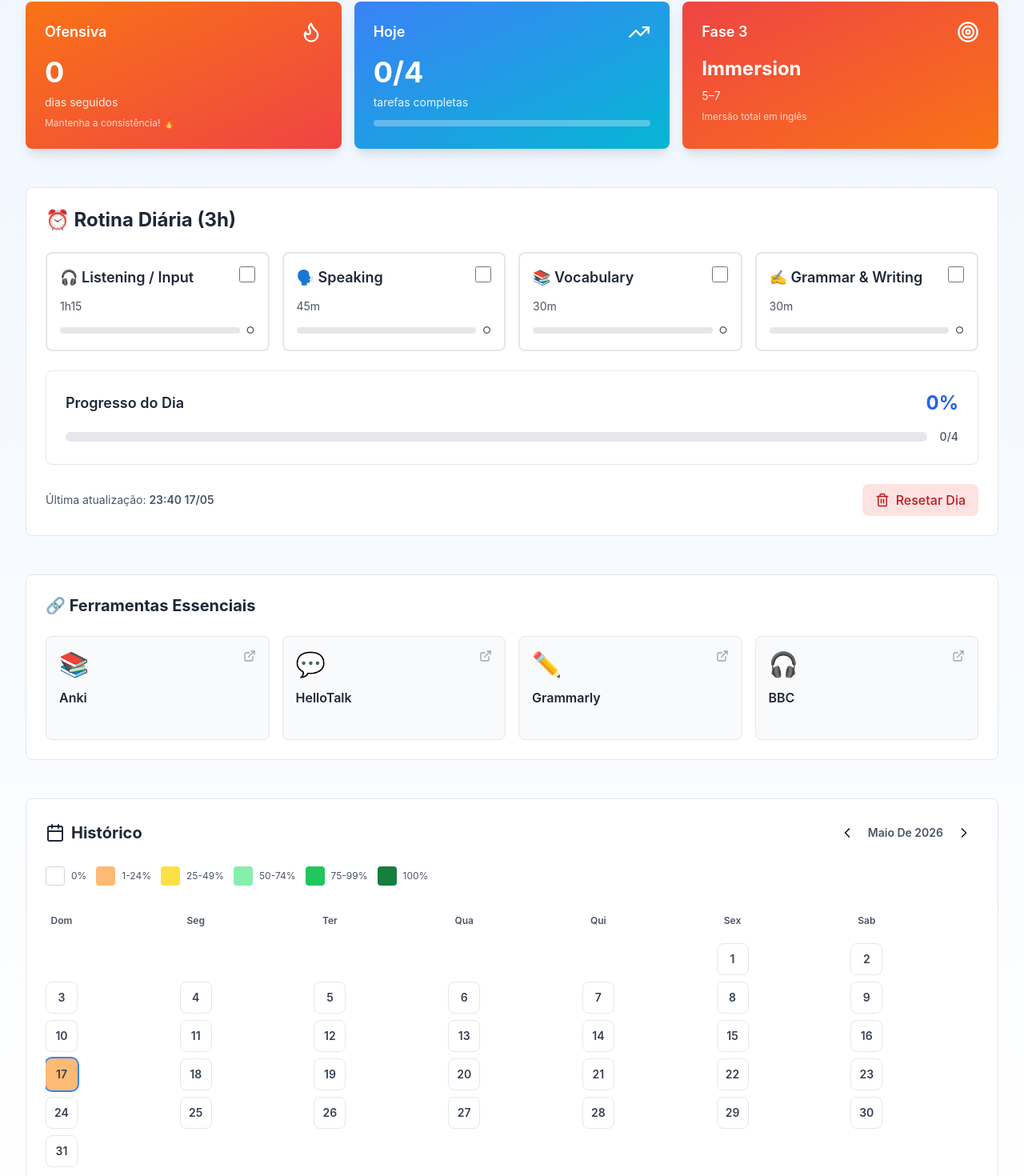
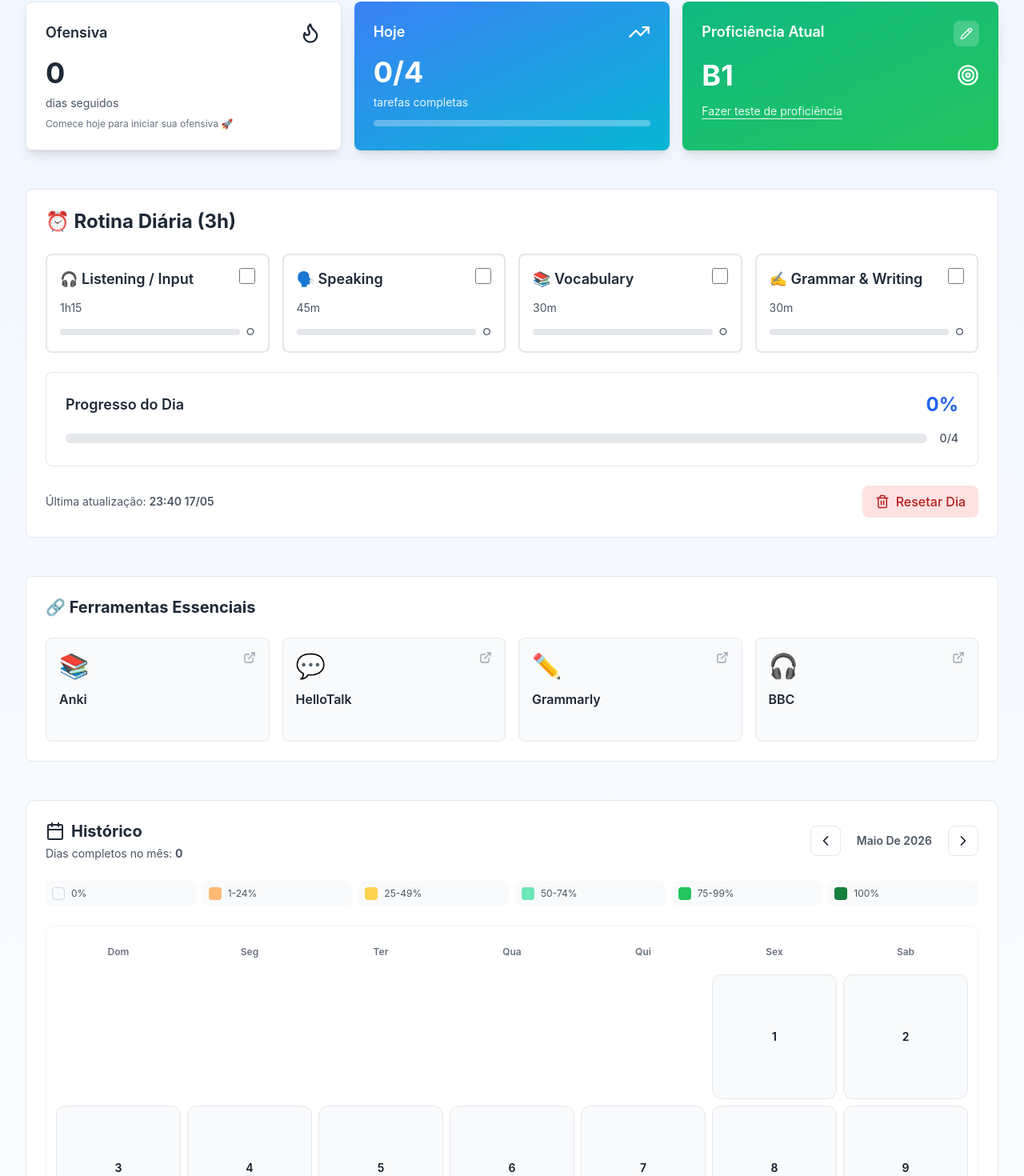
Before and after one commit to Maia-th/English-Roadmap, a React (Vite) app: page / in a window 1280 px wide. Shown: the part 235-1705 px from the top of the page at 80% size. Built offline with nearby package versions, Linux system fonts and the light colour scheme; the HTML template or start-up script is replaced by a standard one.

Commit message:
feat: improve roadmap layout and dashboard cards UX
Agent-Logs-Url: https://github.com/Maia-th/english-roadmap/sessions/4ccbaa0e-0e72-44d7-9f0f-a2716ce480c6

Co-authored-by: Maia-th <102745157+Maia-th@users.noreply.github.com>

```diff
--- a/src/components/DailyOffensive.jsx
+++ b/src/components/DailyOffensive.jsx
@@ -1,11 +1,57 @@
 import React, { useState, useEffect } from 'react'
-import { Flame, TrendingUp, Target } from 'lucide-react'
+import { Flame, TrendingUp, Target, Pencil, X } from 'lucide-react'
 import dataService from '../services/dataService'
-import { roadmapData } from '../data/roadmapData'
 
 function DailyOffensive() {
   const [stats, setStats] = useState(null)
   const [isLoading, setIsLoading] = useState(true)
+  const [showLevelModal, setShowLevelModal] = useState(false)
+
+  const proficiencyLevels = ['A1', 'A2', 'B1', 'B2', 'C1']
+
+  const offensiveStyleByStreak = (streak) => {
+    if (streak <= 0) {
+      return {
+        card: 'bg-white dark:bg-gray-800 border border-gray-200 dark:border-gray-700 text-gray-800 dark:text-gray-100',
+        subtitle: 'text-gray-600 dark:text-gray-400',
+        helper: 'text-gray-500 dark:text-gray-400',
+      }
+    }
+
+    if (streak <= 2) {
+      return {
+        card: 'bg-gradient-to-br from-green-200 to-emerald-300 dark:from-green-700 dark:to-emerald-800 text-green-950 dark:text-green-50',
+        subtitle: 'text-green-800 dark:text-green-200',
+        helper: 'text-green-700 dark:text-green-300',
+      }
+    }
+
+    if (streak <= 5) {
+      return {
+        card: 'bg-gradient-to-br from-green-400 to-emerald-500 dark:from-green-600 dark:to-emerald-700 text-white',
+        subtitle: 'text-white/90',
+        helper: 'text-white/80',
+      }
+    }
+
+    return {
+      card: 'bg-gradient-to-br from-orange-500 to-red-500 text-white',
+      subtitle: 'text-white/90',
+      helper: 'text-white/80',
+    }
+  }
+
+  const proficiencyStyleByLevel = (level) => {
+    const styleMap = {
+      A1: 'from-sky-500 to-blue-500',
+      A2: 'from-cyan-500 to-teal-500',
+      B1: 'from-emerald-500 to-green-500',
+      B2: 'from-violet-500 to-purple-500',
+      C1: 'from-orange-500 to-red-500',
+    }
+
+    return styleMap[level] || styleMap.A1
+  }
 
   useEffect(() => {
     loadStats()
@@ -30,19 +76,29 @@ function DailyOffensive() {
     )
   }
 
-  const currentPhase = roadmapData.phases.find(p => p.id === stats.phase)
+  const offensiveStyles = offensiveStyleByStreak(stats.streak)
+  const proficiencyGradient = proficiencyStyleByLevel(stats.proficiencyLevel)
+
+  const handleLevelUpdate = async (level) => {
+    await dataService.updateProficiencyLevel(level)
+    await loadStats()
+    setShowLevelModal(false)
+  }
 
   return (
+    <>
     <div className="grid grid-cols-1 md:grid-cols-3 gap-4 mb-8">
       {/* Streak */}
-      <div className="bg-gradient-to-br from-orange-500 to-red-500 p-6 rounded-lg text-white shadow-lg">
+      <div className={`p-6 rounded-lg shadow-lg transition-all duration-300 ${offensiveStyles.card}`}>
         <div className="flex items-center justify-between mb-4">
           <h3 className="text-lg font-semibold">Ofensiva</h3>
           <Flame size={28} />
         </div>
         <div className="text-4xl font-bold mb-2">{stats.streak}</div>
-        <p className="text-sm opacity-90">dias seguidos</p>
-        <p className="text-xs opacity-75 mt-2">Mantenha a consistência! 🔥</p>
+        <p className={`text-sm ${offensiveStyles.subtitle}`}>dias seguidos</p>
+        <p className={`text-xs mt-2 ${offensiveStyles.helper}`}>
+          {stats.streak === 0 ? 'Comece hoje para iniciar sua ofensiva 🚀' : 'Mantenha a consistência! 🔥'}
+        </p>
       </div>
 
       {/* Progresso Hoje */}
@@ -61,17 +117,67 @@ function DailyOffensive() {
         </div>
       </div>
 
-      {/* Fase Atual */}
-      <div className={`bg-gradient-to-br ${currentPhase.color} p-6 rounded-lg text-white shadow-lg`}>
-        <div className="flex items-center justify-between mb-4">
-          <h3 className="text-lg font-semibold">Fase {stats.phase}</h3>
+      {/* Proficiência Atual */}
+      <div className={`bg-gradient-to-br ${proficiencyGradient} p-6 rounded-lg text-white shadow-lg transition-all duration-300`}>
+        <div className="flex items-start justify-between mb-4">
+          <h3 className="text-lg font-semibold">Proficiência Atual</h3>
+          <button
+            onClick={() => setShowLevelModal(true)}
+            className="p-2 rounded-lg bg-white/20 hover:bg-white/30 transition-smooth"
+            aria-label="Editar nível de proficiência"
+          >
+            <Pencil size={16} />
+          </button>
+        </div>
+        <div className="flex items-center justify-between mb-3">
+          <div className="text-4xl font-bold">{stats.proficiencyLevel}</div>
           <Target size={28} />
         </div>
-        <div className="text-2xl font-bold mb-2">{currentPhase.title}</div>
-        <p className="text-sm opacity-90">{currentPhase.months}</p>
-        <p className="text-xs opacity-75 mt-2">{currentPhase.objective}</p>
+        <a
+          href="https://www.efset.org/pt/"
+          target="_blank"
+          rel="noopener noreferrer"
+          className="text-sm text-white/90 hover:text-white underline underline-offset-4"
+        >
+          Fazer teste de proficiência
+        </a>
       </div>
     </div>
+    {showLevelModal && (
+      <div className="fixed inset-0 z-50 flex items-center justify-center p-4 bg-gray-900/60 backdrop-blur-sm">
+        <div className="w-full max-w-md bg-white dark:bg-gray-800 rounded-xl border border-gray-200 dark:border-gray-700 shadow-2xl">
+          <div className="flex items-center justify-between p-5 border-b border-gray-200 dark:border-gray-700">
+            <h3 className="text-lg font-bold text-gray-900 dark:text-gray-100">Editar proficiência</h3>
+            <button
+              onClick={() => setShowLevelModal(false)}
+              className="p-2 rounded-lg text-gray-500 hover:bg-gray-100 dark:hover:bg-gray-700"
+              aria-label="Fechar modal"
+            >
+              <X size={18} />
+            </button>
+          </div>
+          <div className="p-5">
+            <p className="text-sm text-gray-600 dark:text-gray-400 mb-4">Selecione seu nível atual:</p>
+            <div className="grid grid-cols-3 sm:grid-cols-5 gap-2">
+              {proficiencyLevels.map((level) => (
+                <button
+                  key={level}
+                  onClick={() => handleLevelUpdate(level)}
+                  className={`px-3 py-2 rounded-lg font-bold transition-smooth ${
+                    stats.proficiencyLevel === level
+                      ? 'bg-blue-600 text-white'
+                      : 'bg-gray-100 dark:bg-gray-700 text-gray-700 dark:text-gray-200 hover:bg-gray-200 dark:hover:bg-gray-600'
+                  }`}
+                >
+                  {level}
+                </button>
+              ))}
+            </div>
+          </div>
+        </div>
+      </div>
+    )}
+    </>
   )
 }
 
--- a/src/components/HistoryCalendar.jsx
+++ b/src/components/HistoryCalendar.jsx
@@ -38,13 +38,13 @@ function HistoryCalendar() {
 
   const getDayColor = (dateStr, percentage) => {
     if (percentage === 0 && !history[dateStr]) {
-      return 'bg-white dark:bg-gray-800 border border-gray-200 dark:border-gray-700'
+      return 'bg-gray-50 dark:bg-gray-800/80 border border-gray-200 dark:border-gray-700 hover:bg-gray-100 dark:hover:bg-gray-700'
     }
-    if (percentage === 100) return 'bg-green-700 hover:bg-green-800'
-    if (percentage >= 75) return 'bg-green-500 hover:bg-green-600'
-    if (percentage >= 50) return 'bg-green-300 hover:bg-green-400'
-    if (percentage >= 25) return 'bg-yellow-300 hover:bg-yellow-400'
-    return 'bg-orange-300 hover:bg-orange-400'
+    if (percentage === 100) return 'bg-green-700 hover:bg-green-800 text-white'
+    if (percentage >= 75) return 'bg-green-500 hover:bg-green-600 text-white'
+    if (percentage >= 50) return 'bg-emerald-300 hover:bg-emerald-400 text-emerald-950'
+    if (percentage >= 25) return 'bg-amber-300 hover:bg-amber-400 text-amber-950'
+    return 'bg-orange-300 hover:bg-orange-400 text-orange-950'
   }
 
   const days = []
@@ -64,27 +64,35 @@ function HistoryCalendar() {
   }
 
   const monthName = currentMonth.toLocaleDateString('pt-BR', { month: 'long', year: 'numeric' })
+  const completedDaysInMonth = Object.values(history).filter(day => day.tasks.every(task => task)).length
 
   return (
-    <div className="bg-white dark:bg-gray-800 p-6 rounded-lg border border-gray-200 dark:border-gray-700">
-      <div className="flex items-center justify-between mb-6">
+    <div className="bg-white dark:bg-gray-800 p-4 sm:p-6 rounded-xl border border-gray-200 dark:border-gray-700 shadow-sm">
+      <div className="flex flex-col sm:flex-row sm:items-center sm:justify-between gap-4 mb-6">
+        <div>
           <h2 className="text-xl font-bold text-gray-800 dark:text-gray-200 flex items-center gap-2">
             <Calendar size={24} />
             Histórico
           </h2>
-        <div className="flex items-center gap-2">
+          <p className="text-sm text-gray-600 dark:text-gray-400 mt-1">
+            Dias completos no mês: <span className="font-bold">{completedDaysInMonth}</span>
+          </p>
+        </div>
+        <div className="flex items-center gap-2 self-start sm:self-auto">
           <button
             onClick={() => setCurrentMonth(new Date(currentMonth.getFullYear(), currentMonth.getMonth() - 1))}
-            className="p-2 hover:bg-gray-100 dark:hover:bg-gray-700 rounded-lg transition-smooth"
+            className="p-2 hover:bg-gray-100 dark:hover:bg-gray-700 rounded-lg transition-smooth border border-gray-200 dark:border-gray-600"
+            aria-label="Mês anterior"
           >
             <ChevronLeft size={20} />
           </button>
-          <span className="text-sm font-semibold text-gray-600 dark:text-gray-400 min-w-fit capitalize">
+          <span className="text-sm font-semibold text-gray-600 dark:text-gray-400 min-w-fit capitalize px-3">
             {monthName}
           </span>
           <button
             onClick={() => setCurrentMonth(new Date(currentMonth.getFullYear(), currentMonth.getMonth() + 1))}
-            className="p-2 hover:bg-gray-100 dark:hover:bg-gray-700 rounded-lg transition-smooth"
+            className="p-2 hover:bg-gray-100 dark:hover:bg-gray-700 rounded-lg transition-smooth border border-gray-200 dark:border-gray-600"
+            aria-label="Próximo mês"
           >
             <ChevronRight size={20} />
           </button>
@@ -92,39 +100,40 @@ function HistoryCalendar() {
       </div>
 
       {/* Legenda */}
-      <div className="flex flex-wrap gap-3 mb-6 text-xs">
-        <div className="flex items-center gap-2">
-          <div className="w-6 h-6 bg-white dark:bg-gray-700 border border-gray-300 dark:border-gray-600 rounded" />
+      <div className="grid grid-cols-2 sm:grid-cols-3 lg:grid-cols-6 gap-2 mb-6 text-xs">
+        <div className="flex items-center gap-2 p-2 rounded-lg bg-gray-50 dark:bg-gray-700/50">
+          <div className="w-4 h-4 bg-gray-50 dark:bg-gray-700 border border-gray-300 dark:border-gray-600 rounded" />
           <span className="text-gray-600 dark:text-gray-400">0%</span>
         </div>
-        <div className="flex items-center gap-2">
-          <div className="w-6 h-6 bg-orange-300 rounded" />
+        <div className="flex items-center gap-2 p-2 rounded-lg bg-gray-50 dark:bg-gray-700/50">
+          <div className="w-4 h-4 bg-orange-300 rounded" />
           <span className="text-gray-600 dark:text-gray-400">1-24%</span>
         </div>
-        <div className="flex items-center gap-2">
-          <div className="w-6 h-6 bg-yellow-300 rounded" />
+        <div className="flex items-center gap-2 p-2 rounded-lg bg-gray-50 dark:bg-gray-700/50">
+          <div className="w-4 h-4 bg-amber-300 rounded" />
           <span className="text-gray-600 dark:text-gray-400">25-49%</span>
         </div>
-        <div className="flex items-center gap-2">
-          <div className="w-6 h-6 bg-green-300 rounded" />
+        <div className="flex items-center gap-2 p-2 rounded-lg bg-gray-50 dark:bg-gray-700/50">
+          <div className="w-4 h-4 bg-emerald-300 rounded" />
           <span className="text-gray-600 dark:text-gray-400">50-74%</span>
         </div>
-        <div className="flex items-center gap-2">
-          <div className="w-6 h-6 bg-green-500 rounded" />
+        <div className="flex items-center gap-2 p-2 rounded-lg bg-gray-50 dark:bg-gray-700/50">
+          <div className="w-4 h-4 bg-green-500 rounded" />
           <span className="text-gray-600 dark:text-gray-400">75-99%</span>
         </div>
-        <div className="flex items-center gap-2">
-          <div className="w-6 h-6 bg-green-700 rounded" />
+        <div className="flex items-center gap-2 p-2 rounded-lg bg-gray-50 dark:bg-gray-700/50">
+          <div className="w-4 h-4 bg-green-700 rounded" />
           <span className="text-gray-600 dark:text-gray-400">100%</span>
         </div>
       </div>
 
       {/* Calendário */}
       <div className="overflow-x-auto">
-        <div className="grid grid-cols-7 gap-2 min-w-fit">
+        <div className="min-w-[320px] rounded-xl border border-gray-100 dark:border-gray-700 p-2 sm:p-3">
+          <div className="grid grid-cols-7 gap-1 sm:gap-2">
             {/* Cabeçalho dos dias da semana */}
             {['Dom', 'Seg', 'Ter', 'Qua', 'Qui', 'Sex', 'Sab'].map(day => (
-            <div key={day} className="w-10 h-10 flex items-center justify-center font-semibold text-gray-600 dark:text-gray-400 text-xs">
+              <div key={day} className="h-8 sm:h-10 flex items-center justify-center font-semibold text-gray-500 dark:text-gray-400 text-[11px] sm:text-xs">
                 {day}
               </div>
             ))}
@@ -144,21 +153,22 @@ function HistoryCalendar() {
                   className="relative"
                 >
                   <button
-                  className={`w-10 h-10 rounded-lg flex items-center justify-center font-semibold text-sm transition-all ${
+                    onClick={() => dateStr && setShowTooltip(showTooltip === dateStr ? null : dateStr)}
+                    className={`w-full aspect-square rounded-lg sm:rounded-xl flex items-center justify-center font-semibold text-xs sm:text-sm transition-all ${
                       color
                     } ${
-                    isToday ? 'ring-2 ring-blue-500' : ''
+                      isToday ? 'ring-2 ring-blue-500 ring-offset-2 ring-offset-white dark:ring-offset-gray-800' : ''
                     } ${
-                    dateStr ? 'text-gray-700 dark:text-gray-200 cursor-pointer' : ''
+                      !dateStr ? 'pointer-events-none' : ''
                     }`}
                     disabled={!dateStr}
                   >
-                  {displayDay}
+                    <span className={dateStr ? '' : 'invisible'}>{displayDay}</span>
                   </button>
 
                   {/* Tooltip */}
                   {showTooltip === dateStr && history[dateStr] && (
-                  <div className="absolute bottom-full left-1/2 transform -translate-x-1/2 mb-2 bg-gray-900 dark:bg-gray-700 text-white text-xs py-2 px-3 rounded whitespace-nowrap pointer-events-none z-10">
+                    <div className="absolute bottom-full left-1/2 transform -translate-x-1/2 mb-2 bg-gray-900 dark:bg-gray-700 text-white text-xs py-2 px-3 rounded whitespace-nowrap z-10 shadow-lg">
                       {percentage}% completo
                       <div className="absolute top-full left-1/2 transform -translate-x-1/2 border-4 border-transparent border-t-gray-900 dark:border-t-gray-700" />
                     </div>
@@ -169,6 +179,10 @@ function HistoryCalendar() {
           </div>
         </div>
       </div>
+      {isLoading && (
+        <p className="text-sm text-gray-500 dark:text-gray-400 mt-3">Carregando histórico...</p>
+      )}
+    </div>
   )
 }
 
--- a/src/data/roadmapData.js
+++ b/src/data/roadmapData.js
@@ -174,6 +174,30 @@ export const roadmapData = {
     },
   ],
 
+  strategies: [
+    {
+      title: 'Consistência diária',
+      description: 'Mantenha contato com inglês todos os dias, mesmo com sessões curtas.',
+      tips: ['Regra mínima de 30 minutos', 'Priorize speaking e listening', 'Evite dias em branco'],
+      accent: 'blue',
+      icon: '📅',
+    },
+    {
+      title: 'Imersão progressiva',
+      description: 'Aumente o uso do inglês no seu ambiente de trabalho e lazer a cada mês.',
+      tips: ['Celular e apps em inglês', 'Consumir conteúdo nativo', 'Estudar tecnologia em inglês'],
+      accent: 'purple',
+      icon: '🌍',
+    },
+    {
+      title: 'Feedback contínuo',
+      description: 'Meça evolução e ajuste o plano com base em resultados reais.',
+      tips: ['Revisão semanal', 'Simulações de conversa', 'Teste de proficiência a cada fase'],
+      accent: 'green',
+      icon: '📈',
+    },
+  ],
+
   mistakes: [
     '❌ Traduzir tudo',
     '❌ Estudar apenas gramática',
--- a/src/services/dataService.js
+++ b/src/services/dataService.js
@@ -16,6 +16,18 @@ const defaultData = {
   startDate: new Date(2026, 0, 1).toISOString(),
 }
 
+const defaultSettings = {
+  proficiencyLevel: null,
+}
+
+const phaseToProficiency = (phase) => {
+  if (phase <= 1) return 'A1'
+  if (phase === 2) return 'A2'
+  if (phase === 3) return 'B1'
+  if (phase === 4) return 'B2'
+  return 'C1'
+}
+
 // Simular delay de API
 const delay = (ms = 100) => new Promise(resolve => setTimeout(resolve, ms))
 
@@ -26,6 +38,10 @@ const dataService = {
     const existing = localStorage.getItem(STORAGE_KEY)
     if (!existing) {
       localStorage.setItem(STORAGE_KEY, JSON.stringify(defaultData))
+    }
+    const existingSettings = localStorage.getItem(SETTINGS_KEY)
+    if (!existingSettings) {
+      localStorage.setItem(SETTINGS_KEY, JSON.stringify(defaultSettings))
     }
     return dataService.getAllData()
   },
@@ -156,6 +172,8 @@ const dataService = {
     if (daysPassed > 240) phase = 4
     if (daysPassed > 330) phase = 5
 
+    const proficiencyLevel = await dataService.getProficiencyLevel(phase)
+
     return {
       totalDays,
       completedDays,
@@ -163,8 +181,27 @@ const dataService = {
       totalTasks,
       streak: await dataService.getStreak(),
       phase,
+      proficiencyLevel,
       completionRate: totalDays > 0 ? Math.round((completedDays / totalDays) * 100) : 0,
     }
+  },
+
+  // Obter nível de proficiência atual
+  getProficiencyLevel: async (currentPhase = null) => {
+    await delay()
+    const settings = JSON.parse(localStorage.getItem(SETTINGS_KEY) || JSON.stringify(defaultSettings))
+    if (settings.proficiencyLevel) return settings.proficiencyLevel
+    const phase = currentPhase || (await dataService.getStats()).phase
+    return phaseToProficiency(phase)
+  },
+
+  // Atualizar nível de proficiência manualmente
+  updateProficiencyLevel: async (level) => {
+    await delay()
+    const settings = JSON.parse(localStorage.getItem(SETTINGS_KEY) || JSON.stringify(defaultSettings))
+    settings.proficiencyLevel = level
+    localStorage.setItem(SETTINGS_KEY, JSON.stringify(settings))
+    return settings.proficiencyLevel
   },
 
   // Obter histórico com filtro
```
Also changed, not shown: src/pages/Roadmap.jsx (+42 -14 lines). Lines whose indentation alone changed are shown as unchanged.
